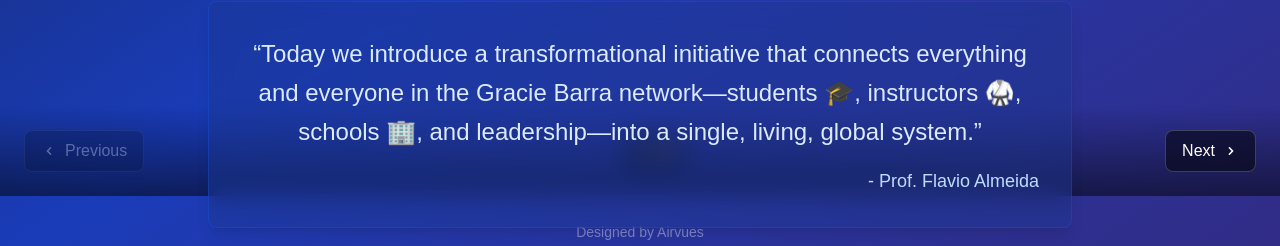
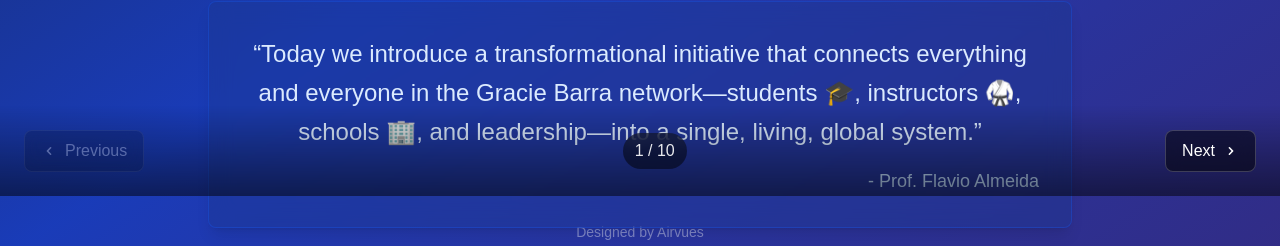
Before and after one commit to leetsao1/gb-airvues-demo, a Next.js app: page / in a window 1280 px wide. Shown: the part 604-850 px from the top of the page. Built offline with nearby package versions, Linux system fonts and the light colour scheme.

Commit message:
fix: add z-50 to navigation controls to ensure they stay on top

```diff
--- a/src/components/SlideContainer.tsx
+++ b/src/components/SlideContainer.tsx
@@ -55,7 +55,7 @@
       </div>
 
       {/* Navigation Controls - Moved to bottom center for better mobile access */}
-      <div className="fixed bottom-0 left-0 right-0 p-3 sm:p-6 flex justify-between items-center bg-gradient-to-t from-black/50 to-transparent">
+      <div className="fixed bottom-0 left-0 right-0 p-3 sm:p-6 flex justify-between items-center bg-gradient-to-t from-black/50 to-transparent z-50">
         <button
           onClick={prevSlide}
           disabled={currentSlide === 1}
```
